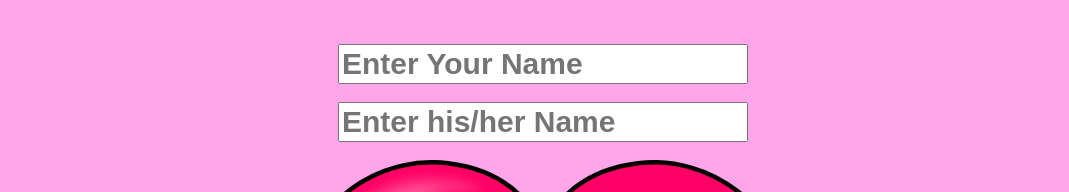
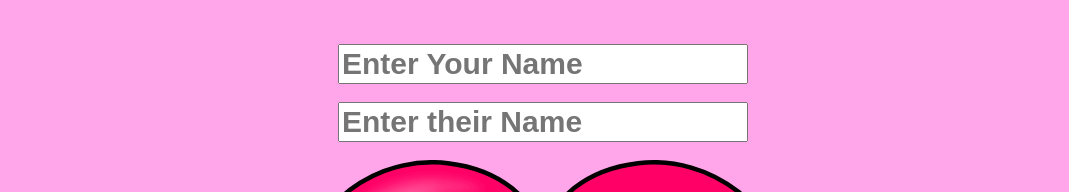
Before and after one commit to LizzyFleckenstein03/lovetester, a plain HTML site: page index.html in a window 1280 px wide. Shown: the top 192 px of the page, without its empty margins (105-1174 px from the left). Drawn offline with Linux system fonts and the light colour scheme.

Commit message:
Update index.html

```diff
--- a/index.html
+++ b/index.html
@@ -48,7 +48,7 @@
 		<br><br>
 		<input class="name" type="name" name="name1" placeholder="Enter Your Name">
 		<br><br>
-		<input class="name"  type="name" name="name2" placeholder="Enter his/her Name">
+		<input class="name"  type="name" name="name2" placeholder="Enter their Name">
 		<br><br>
 		<img id="heart" src="heart.svg" width="500" onclick="test()" onmousedown="down()" onmouseup="up()" style="position:relative">
 		<h1 id="font" onclick="test()" onmousedown="down()" onmouseup="up()">Test Love</h1>
```
